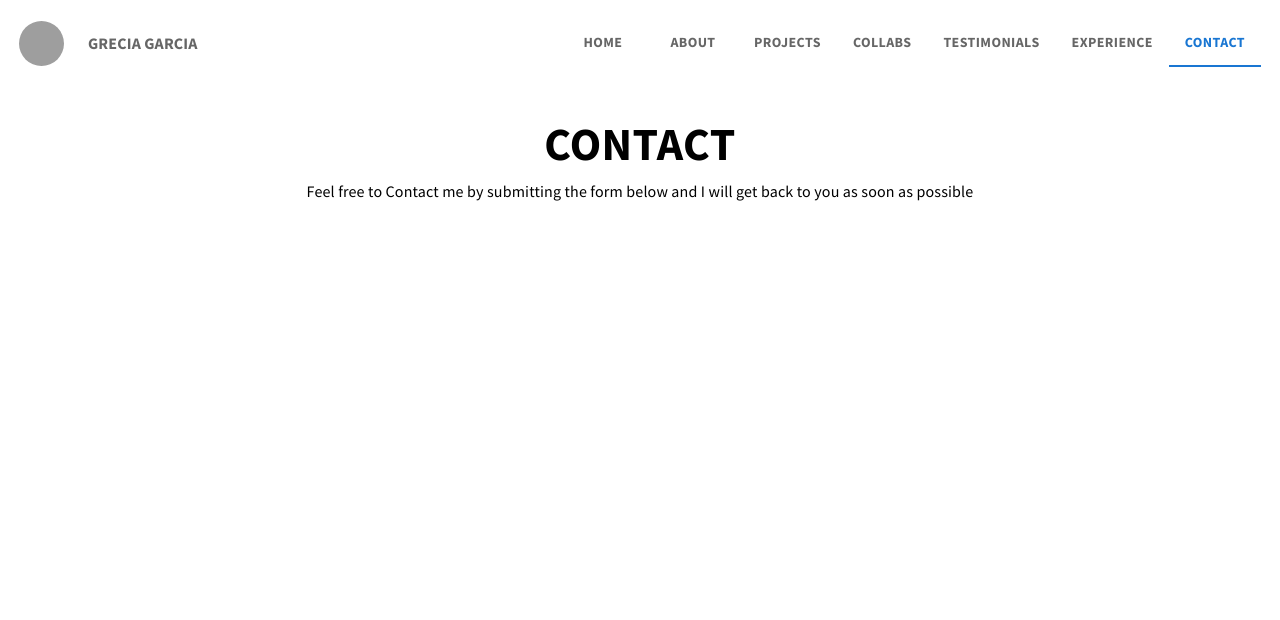
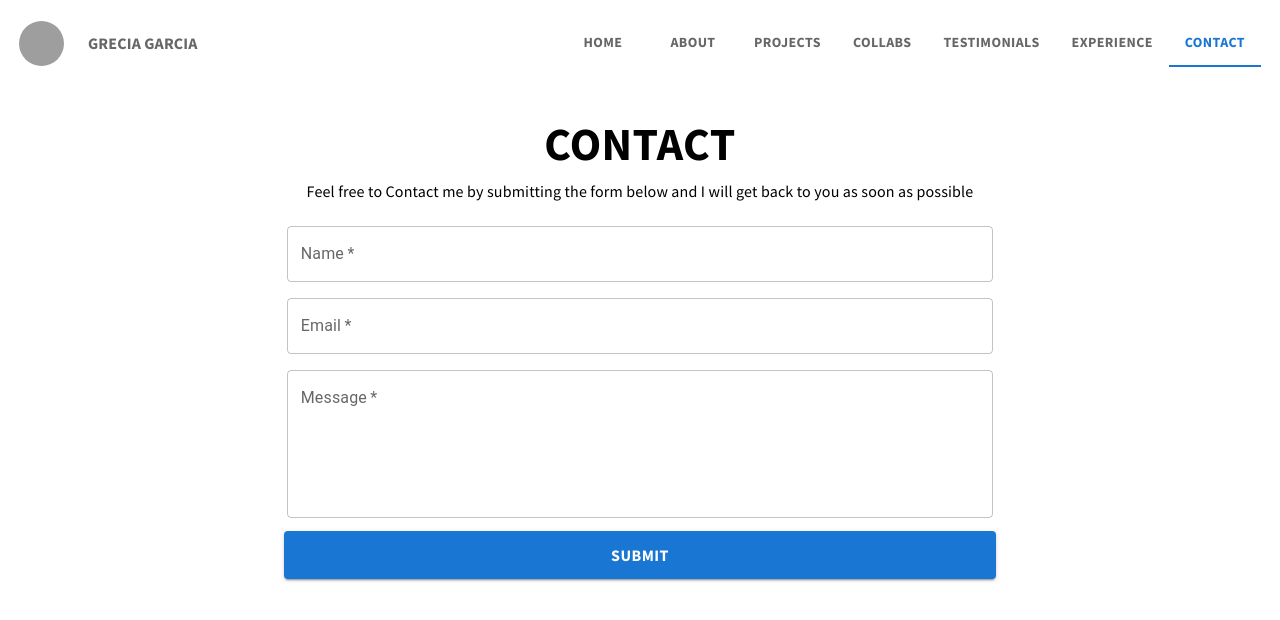
Before and after one commit to greciagarciav/portafoliodev2024, a React (Create React App) app: page / in a window 1280 px wide. Both pictures are taken after a click on the tab "CONTACT". Shown: the top 620 px of the page. Built offline with nearby package versions, Linux system fonts and the light colour scheme; grey boxes are pictures that could not be loaded.

Commit message:
Add textfields to Contact

```diff
--- a/src/components/contact/Contact.tsx
+++ b/src/components/contact/Contact.tsx
@@ -1,5 +1,10 @@
 import * as React from 'react';
 import { ContactContainer, ContactTypography } from './Contact.styled.tsx';
+import { ProjectsButton } from "../about/About.styled.tsx"
+
+
+import Box from '@mui/material/Box';
+import TextField from '@mui/material/TextField';
 
 const ContactPortafolio = () => {
 
@@ -7,6 +12,36 @@ const ContactPortafolio = () => {
         <ContactContainer>
             <ContactTypography fontSize={"46px"} fontWeight={"bold"}>CONTACT</ContactTypography>
             <ContactTypography fontSize={"16px"} paddingBottom={"15px"}>Feel free to Contact me by submitting the form below and I will get back to you as soon as possible</ContactTypography>
+            <Box component="form"
+                sx={{
+                    '& .MuiTextField-root': { m: 1, width: '70ch' },
+                    display: "flex", flexDirection: "column"
+                }}
+                noValidate
+                autoComplete="off">
+
+                    <TextField
+                        required
+                        id="name"
+                        label="Name"
+
+                    />
+                    <TextField
+                        required
+                        id="email"
+                        label="Email"
+
+                    />
+                    <TextField
+                            required
+                            id="message"
+                            label="Message"
+                            multiline
+                            rows={5}
+
+                    />
+                    <ProjectsButton variant="contained">SUBMIT</ProjectsButton>
+            </Box>
         </ContactContainer>
       );
 }
```
